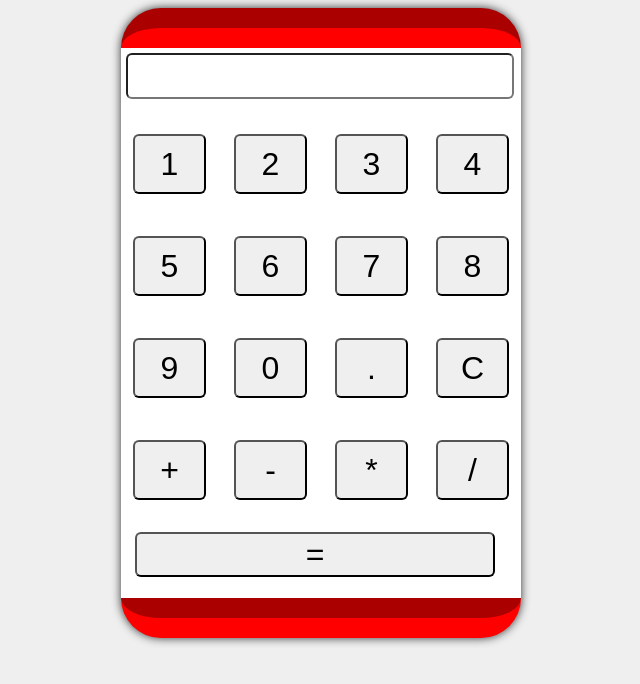
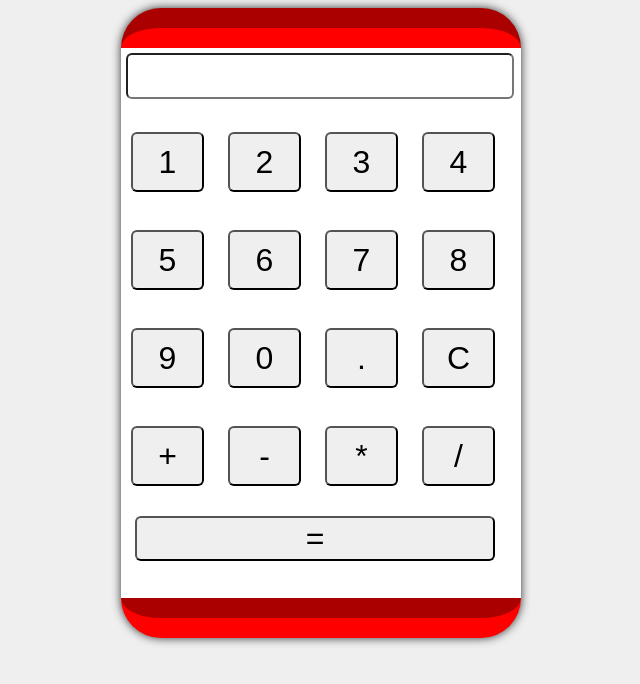
Before and after one commit to atharuddin786/calculator-simple-, a plain HTML site: page index.html in a window 1280 px wide. Shown: the whole page, without its empty margins (319-959 px from the left). Drawn offline with Linux system fonts and the light colour scheme.

Commit message:
Update style.css

```diff
--- a/style.css
+++ b/style.css
@@ -36,7 +36,7 @@ input {
 
 .button {
   font-size: 2rem;
-  margin: 12px;
+  margin: 10px;
   padding: 5px;
 }
 
```
